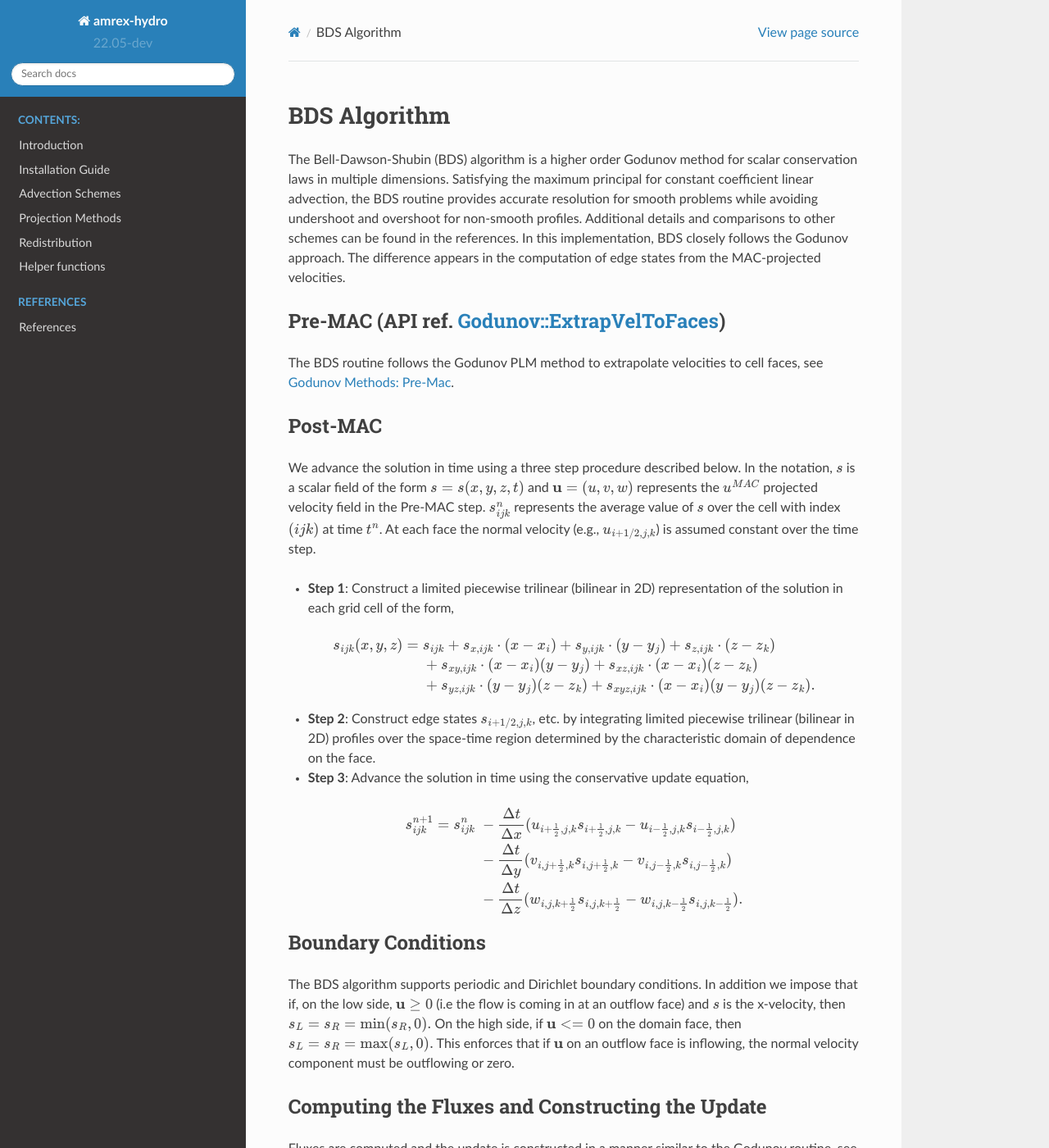
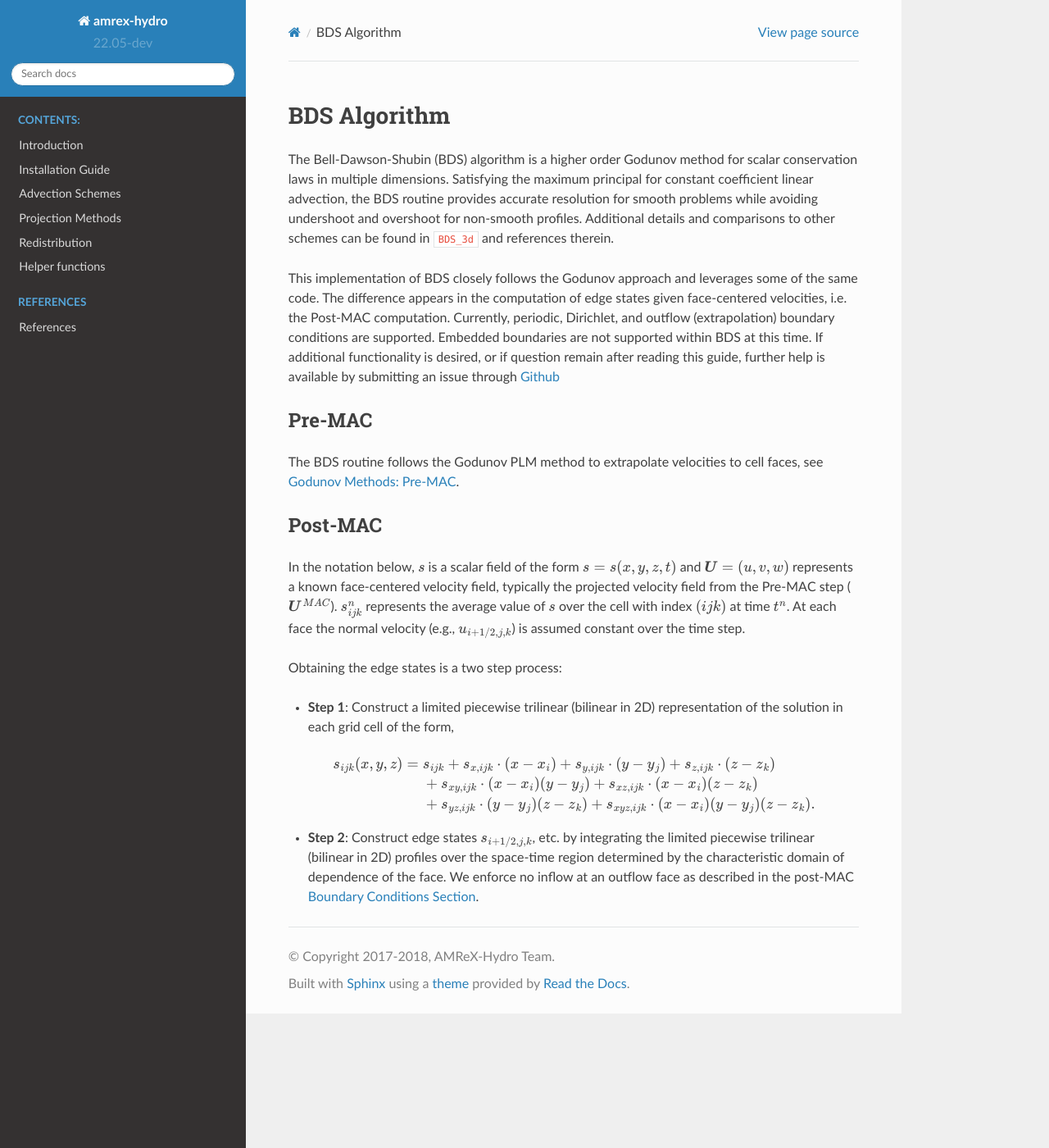
Before and after one commit to AMReX-Fluids/AMReX-Hydro, a Sphinx documentation site: the page built from Docs/source/BDS.rst, in a window 1280 px wide and 1400 px high. Shown: the whole window at 82% size. Built offline with Sphinx 7.4.7 and the Read the Docs theme 2.0.0, drawn with Linux system fonts in a browser that asks for light colours; cross-references to code outside the pages are shown as plain code; some of the changed text lies outside the part shown.

Commit message:
Suggestions for BDS section

```diff
--- a/Docs/source/BDS.rst
+++ b/Docs/source/BDS.rst
@@ -8,17 +8,31 @@ conservation laws in multiple dimensions. Satisfying the maximum principal for
 constant coefficient linear advection, the BDS routine provides
 accurate resolution for smooth problems while avoiding undershoot and overshoot
 for non-smooth profiles. Additional details and comparisons to other
-schemes can be found in the references. In this implementation, BDS closely follows the Godunov approach. The
-difference appears in the computation of edge states from the MAC-projected velocities.
+schemes can be found in :cite:`BDS_3d` and references therein.
+
+This implementation of BDS closely follows the Godunov approach and leverages some of the
+same code.
+The difference appears in the computation of edge states given face-centered velocities,
+i.e. the Post-MAC computation.
+Currently, periodic, Dirichlet, and outflow (extrapolation)
+boundary conditions are supported. Embedded boundaries are not supported within BDS at
+this time.
+If additional functionality is desired, or if question remain after reading this guide,
+further help is available by submitting an issue through
+`Github <https://github.com/AMReX-Codes/AMReX-Hydro/issues/new>`_
+
+..
+  These lines can be added when API docs are ready.
+  These algorithms are applied in the BDS namespace. For API documentation, see
+  `Doxygen: BDS Namespace`_.
+   .. _`Doxygen: BDS Namespace`: https://amrex-codes.github.io/amrex-hydro/Doxygen/html/namespaceBDS.html
 
 
-Pre-MAC (API ref. `Godunov::ExtrapVelToFaces`_)
-~~~~~~~~~~~~~~~~~~~~~~~~~~~~~~~~~~~~~~~~~~~~~~~
-
-.. _`Godunov::ExtrapVelToFaces`: https://amrex-codes.github.io/amrex-hydro/Doxygen/html/namespaceGodunov.html#a1c1dcedd6781260bd8322588e1290d94
+Pre-MAC
+~~~~~~~
 
 The BDS routine follows the Godunov PLM method to extrapolate velocities to cell faces,
-see :ref:`Godunov Methods: Pre-Mac <godunov-pre-mac>`.
+see :ref:`Godunov Methods: Pre-MAC <godunov-pre-mac>`.
 
 
 Post-MAC
@@ -29,13 +43,14 @@ Post-MAC
     (API ref. `BDS::ComputeEdgeState`_)
     .. _`BDS::ComputeEdgeState`: https://amrex-codes.github.io/amrex-hydro/Doxygen/html/namespaceBDS.html#
 
-We advance the solution in time using a
-three step procedure described below. In the notation,
+In the notation below,
 :math:`s` is a scalar field of the form :math:`s=s(x,y,z,t)`
-and :math:`{\bf u}=(u,v,w)` represents the :math:`u^{MAC}` projected velocity field in the Pre-MAC step.
+and :math:`{\U}=(u,v,w)` represents a known face-centered velocity field, typically the projected velocity field from the Pre-MAC step (:math:`\U^{MAC}`).
 :math:`s^n_{ijk}` represents the average value of :math:`s` over the cell with index :math:`(ijk)` at
 time :math:`t^n`. At each face the normal velocity (e.g., :math:`u_{i+1/2,j,k}`) is assumed constant
 over the time step.
+
+Obtaining the edge states is a two step process:
 
 - **Step 1**: Construct a limited piecewise trilinear (bilinear in 2D) representation of the solution in
   each grid cell of the form,
@@ -47,54 +62,7 @@ over the time step.
     && + s_{yz,ijk}\cdot(y-y_j)(z-z_k) + s_{xyz,ijk}\cdot(x-x_i)(y-y_j)(z-z_k).
     \end{eqnarray}
 
-- **Step 2**: Construct edge states :math:`s_{i+1/2,j,k}`, etc. by integrating limited
+- **Step 2**: Construct edge states :math:`s_{i+1/2,j,k}`, etc. by integrating the limited
   piecewise trilinear (bilinear in 2D) profiles over the space-time region determined by the characteristic
-  domain of dependence on the face.
-
-- **Step 3**: Advance the solution in time using the conservative update equation,
-
-.. math::
-    \begin{eqnarray}
-    s_{ijk}^{n+1} = s_{ijk}^n &&
-    - \frac{\dt}{\Delta x}(u_{i+\half,j,k}s_{i+\half,j,k} - u_{i-\half,j,k}s_{i-\half,j,k}) \nonumber \\
-    && - \frac{\dt}{\Delta y}(v_{i,j+\half,k}s_{i,j+\half,k} - v_{i,j-\half,k}s_{i,j-\half,k}) \nonumber \\ && - \frac{\dt}{\Delta z}(w_{i,j,k+\half}s_{i,j,k+\half} - w_{i,j,k-\half}s_{i,j,k-\half}).
-    \end{eqnarray}
-
-Boundary Conditions
-~~~~~~~~~~~~~~~~~~~
-
-The BDS algorithm supports periodic and Dirichlet boundary conditions.
-In addition we impose that if, on the low side, :math:`{\bf u}\ge 0` (i.e the flow is
-coming in at an outflow face) and :math:`s` is the x-velocity, then
-:math:`s_L = s_R = \min(s_R,0).` On the high side, if
-:math:`{\bf u}<= 0` on the domain face, then
-:math:`s_L = s_R = \max(s_L,0).` This enforces that if :math:`{\bf u}`
-on an outflow face is inflowing, the normal velocity component must be
-outflowing or zero.
-
-
-Computing the Fluxes and Constructing the Update
-~~~~~~~~~~~~~~~~~~~~~~~~~~~~~~~~~~~~~~~~~~~~~~~~
-
-Fluxes are computed and the update is constructed in a manner similar to the
-Godunov routine, see :ref:`HydroUtils::ComputeFluxes<fluxes>`.
-
-|
-
-Additional Documentation
-~~~~~~~~~~~~~~~~~~~~~~~~
-
-
-..
-  These lines can be added when API docs are ready.
-  These algorithms are applied in the BDS namespace. For API documentation, see
-  `Doxygen: BDS Namespace`_.
-   .. _`Doxygen: BDS Namespace`: https://amrex-codes.github.io/amrex-hydro/Doxygen/html/namespaceBDS.html
-
-For additional details on the BDS algorithm, please make a request by submitting an issue through GitHub or refer to
-the following paper:
-
-- *A Three-Dimensional, Unsplut Godunov Method For Scalar Conservation Laws*,
-  A. Nonaka, S. May, A. S. Almgren, and J. B. Bell,
-  SIAM Journal of Scientific Computation, Vol. 33, No.4, pp. 2039-2062
-  https://ccse.lbl.gov/Publications/nonaka/BDS_3d.pdf
+  domain of dependence of the face.
+  We enforce no inflow at an outflow face as described in the post-MAC :ref:`Boundary Conditions Section<no-inflow-at-outflow>`.
--- a/Docs/source/Schemes.rst
+++ b/Docs/source/Schemes.rst
@@ -21,6 +21,7 @@ Each method provides functions for two separate usages:
 
 Domain boundary conditions affect the computation of these pre- and post-MAC states in
 the same way for all advection methods, and this is described in the :ref:`bcs` section.
+All schemes also use the same routines to construct fluxes and then the convective term.
 
 Next, we provide notation, and
 then detail the available advection schemes in EB-regular, as well as EB-aware form when available.
--- a/Docs/source/bcs.rst
+++ b/Docs/source/bcs.rst
@@ -49,7 +49,7 @@ For the post-MAC edge state,
 
 #. Same as pre-MAC
 
-#. Here, we do not impose the no-inflow-at-outflow condition quite as described above;
+#. Here, we do not impose the _`no-inflow-at-outflow` condition quite as described above;
    instead we enforce that if :math:`u^{MAC}` on an outflow face is inflowing,
    the normal velocity component must be outflowing or zero. We do this by imposing
 
--- a/Docs/source/refs.bib
+++ b/Docs/source/refs.bib
@@ -302,3 +302,31 @@ Capturing}",
     title = {An Adaptive, Higher-Order Godunov Method For Gas Dynamics In Three-Dimensional Orthogonal Curvilinear Coordinates},
     year = {1996}
 }
+
+@article{BDS,
+  title={An unsplit, higher order Godunov method for scalar conservation laws in multiple dimensions},
+  author={Bell, John B and Dawson, Clint N and Shubin, Gregory R},
+  journal={Journal of Computational Physics},
+  volume={74},
+  number={1},
+  pages={1--24},
+  year={1988},
+  publisher={Elsevier}
+}
+
+@article{BDS_3d,
+author = {Nonaka, A. and May, S. and Almgren, A. S. and Bell, J. B.},
+title = {A Three-Dimensional, Unsplit Godunov Method for Scalar Conservation Laws},
+journal = {SIAM Journal on Scientific Computing},
+volume = {33},
+number = {4},
+pages = {2039-2062},
+year = {2011},
+doi = {10.1137/100809520},
+URL = {   https://ccse.lbl.gov/Publications/nonaka/BDS_3d.pdf },
+eprint = {
+        https://doi.org/10.1137/100809520
+
+},
+abstract = { Linear advection of a scalar quantity by a specified velocity field arises in a number of different applications. Of particular interest here is the transport of species and energy in low Mach number models for combustion, atmospheric flows, and astrophysics, as well as contaminant transport in Darcy models of saturated subsurface flow. An important characteristic of these problems is that the velocity field is not known analytically. Instead, an auxiliary equation is solved to compute averages of the velocities over faces in a finite volume discretization. In this paper, we present a customized three-dimensional finite volume advection scheme for this class of problems that provides accurate resolution for smooth problems while avoiding undershoot and overshoot for nonsmooth profiles. The method is an extension of an algorithm by Bell, Dawson, and Shubin (BDS), which was developed for a class of scalar conservation laws arising in porous media flows in two dimensions. The original BDS algorithm is a variant of unsplit, higher-order Godunov methods based on construction of a limited bilinear profile within each computational cell. Here we present a three-dimensional extension of the original BDS algorithm that is based on a limited trilinear profile within each cell. We compare this new method to several other unsplit approaches, including piecewise linear methods, piecewise parabolic methods, and wave propagation schemes. }
+}
```
